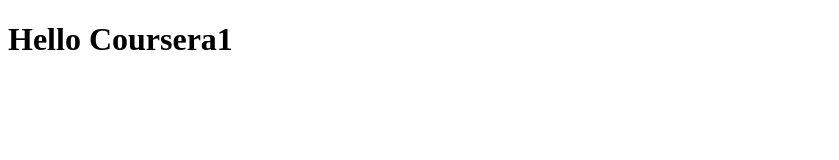
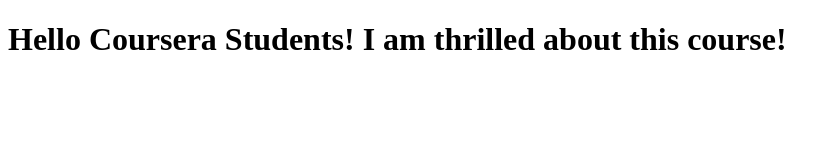
Before and after one commit to dianaMileva/coursera-angjs, a plain HTML site: page index.html in a window 1280 px wide. Shown: the whole page, without its empty margins (0-839 px from the left). Drawn offline with Linux system fonts and the light colour scheme.

Commit message:
Next version of web file

```diff
--- a/index.html
+++ b/index.html
@@ -5,6 +5,6 @@
         <title>Hello Coursera</title>
     </head>
     <body>
-        <h1>Hello Coursera1</h1>
+        <h1>Hello Coursera Students! I am thrilled about this course!</h1>
     </body>
 </html>
```
